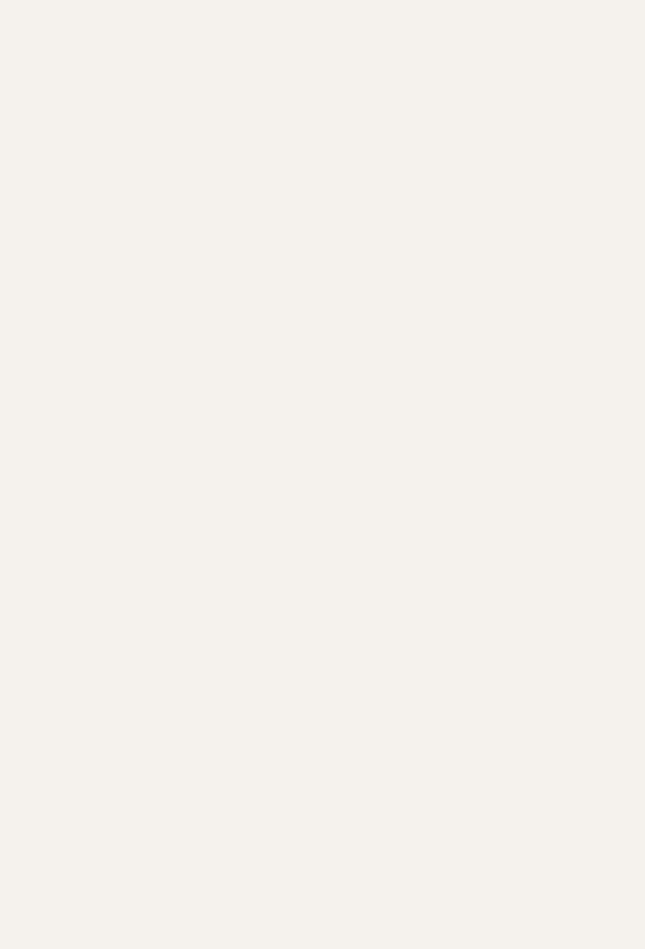
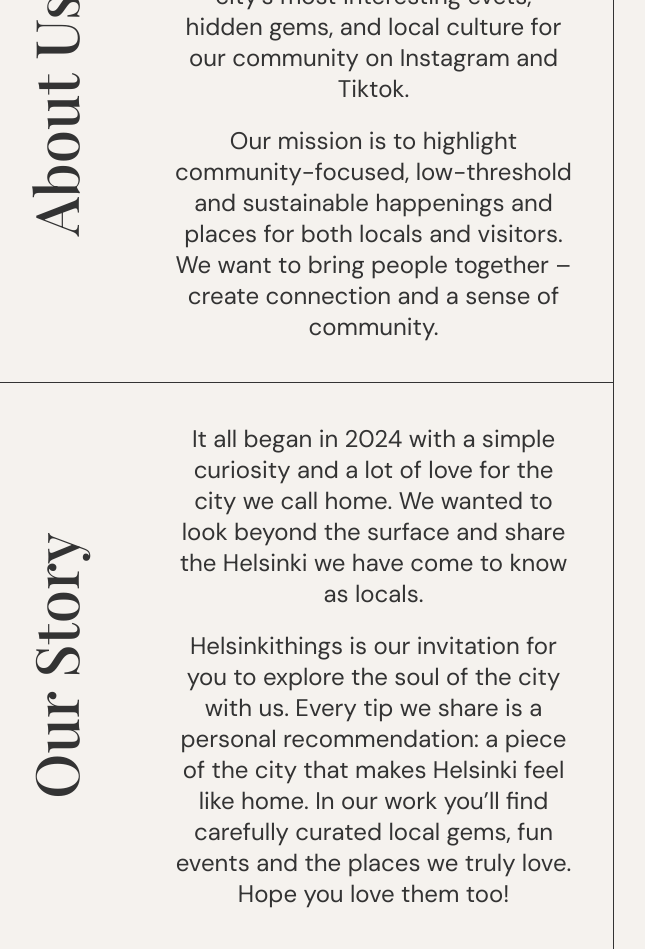
Before and after one commit to anniinankaa/helsinkithings, a React (Vite) app: page /about in a window 1280 px wide. Shown: the part 1660-2609 px from the top of the page, without its empty margins (26-671 px from the left). Before the commit the page ends 1506 px from the top, so only its background shows below. Built offline with nearby package versions, Linux system fonts and the light colour scheme; a web font is replaced by a local one.

Commit message:
bio ja story -osiot

```diff
--- /dev/null
+++ b/src/components/layout/SidewaysSection.jsx
@@ -0,0 +1,16 @@
+import styles from './SidewaysSection.module.css'
+
+function SidewaysSection({ header, content }) {
+  return (
+    <section className={styles.sidewaysSection}>
+      <h2 className={styles.header}>
+        {header}
+      </h2>
+      <div className={styles.content}>
+        {content}
+      </div>
+    </section>
+  )
+}
+
+export default SidewaysSection;
--- /dev/null
+++ b/src/components/layout/SidewaysSection.module.css
@@ -0,0 +1,15 @@
+.sidewaysSection {
+  display: flex;
+  flex-direction: row;
+  gap: var(--space-lg);
+}
+
+.header {
+  writing-mode: vertical-lr;
+  transform: rotate(180deg);
+  text-align: center;
+}
+
+.content {
+
+}
--- a/src/components/layout/SplitContainer.jsx
+++ b/src/components/layout/SplitContainer.jsx
@@ -3,8 +3,12 @@
 function SplitContainer({ left, right }) {
   return (
     <section className={styles.splitContainer}>
-        {left}
-        {right}
+        <div>
+          {left}
+        </div>
+        <div>
+          {right}
+        </div>
     </section>
   )
 }
--- a/src/components/layout/SplitContainer.module.css
+++ b/src/components/layout/SplitContainer.module.css
@@ -6,9 +6,33 @@
   align-items: stretch;
   border-top: 1px solid #333333;
 
+  >:first-child {
+    border-right: 1px solid var(--color-black);
+    flex-grow: 1;
+
+    @media (max-width: 768px) {
+      border: none;
+    }
+  }
+
   @media (max-width: 768px) {
     display: flex;
     flex-direction: column;
     align-items: center;
   }
+
+  > * > * { /* jokaiselle sisäelementille paddingit */
+    padding: var(--space-md);
+  }
 }
+
+.splitContainer > :first-child { /* vasen div */
+  > *:not(:first-child) { /* vasemman ylimpään ei reunusta */
+    border-top: 1px solid var(--color-black);
+    padding-top: var(--space-md);
+  }
+
+  > *:not(:last-child) {
+    padding-bottom: var(--space-md);
+  }
+}
--- a/src/pages/About/About.jsx
+++ b/src/pages/About/About.jsx
@@ -1,5 +1,9 @@
+import SingleContainer from '../../components/layout/SingleContainer';
+import SplitContainer from '../../components/layout/SplitContainer';
+import AboutBio from './AboutBio';
 import AboutHero from './AboutHero';
 import AboutStats from './AboutStats';
+import AboutStory from './AboutStory';
 import './about.css'
 
 function AboutPage () {
@@ -7,6 +11,14 @@
     <div>
       <AboutHero />
       <AboutStats />
+      <SplitContainer
+        left={
+          <>
+            <AboutBio/>
+            <AboutStory/>
+          </>
+        }
+        right={<p>kuvat tähän</p>} />
     </div>
   )
 }
--- /dev/null
+++ b/src/pages/About/AboutBio.jsx
@@ -0,0 +1,22 @@
+import SidewaysSection from '../../components/layout/SidewaysSection';
+import styles from './AboutBio.module.css';
+
+function AboutBio() {
+  const content = (
+    <>
+      <p>
+        Helsinkithings is a Helsinki-based collective uncovering the city of Helsinki. We curate and share the city’s most interesting evets, hidden gems, and local culture for our community on Instagram and Tiktok.
+      </p>
+      <br/>
+      <p>
+        Our mission is to highlight community-focused, low-threshold and sustainable happenings and places for both locals and visitors. We want to bring people together –create connection and a sense of community.
+      </p>
+    </>
+  )
+
+  return (
+    <SidewaysSection header="About Us" content={content} />
+  );
+}
+
+export default AboutBio;
--- a/src/pages/About/AboutHero.module.css
+++ b/src/pages/About/AboutHero.module.css
@@ -8,7 +8,6 @@
   display: flex;
   flex-direction: column;
   gap: var(--space-md);
-  padding: var(--space-md);
   text-align: left;
 }
 
@@ -22,12 +21,6 @@
   display: flex;
   justify-content: space-between;
   flex-direction: column;
-  border-right: 1px solid var(--color-black);
-  flex-grow: 1;
-
-  @media (max-width: 768px) {
-    border: none;
-  }
 }
 
 .leftPaneBottom {
--- /dev/null
+++ b/src/pages/About/AboutStory.jsx
@@ -0,0 +1,22 @@
+import SidewaysSection from '../../components/layout/SidewaysSection';
+import styles from './AboutStory.module.css';
+
+function AboutStory() {
+  const content = (
+    <>
+      <p>
+        It all began in 2024 with a simple curiosity and a lot of love for the city we call home. We wanted to look beyond the surface and share the Helsinki we have come to know as locals.
+      </p>
+      <br/>
+      <p>
+        Helsinkithings is our invitation for you to explore the soul of the city with us. Every tip we share is a personal recommendation: a piece of the city that makes Helsinki feel like home. In our work you’ll find carefully curated local gems, fun events and the places we truly love. Hope you love them too!
+      </p>
+    </>
+  )
+
+  return (
+    <SidewaysSection header="Our Story" content={content} />
+  );
+}
+
+export default AboutStory;
```
Also changed, not shown: src/pages/About/AboutBio.module.css (added), src/pages/About/AboutStory.module.css (added).
